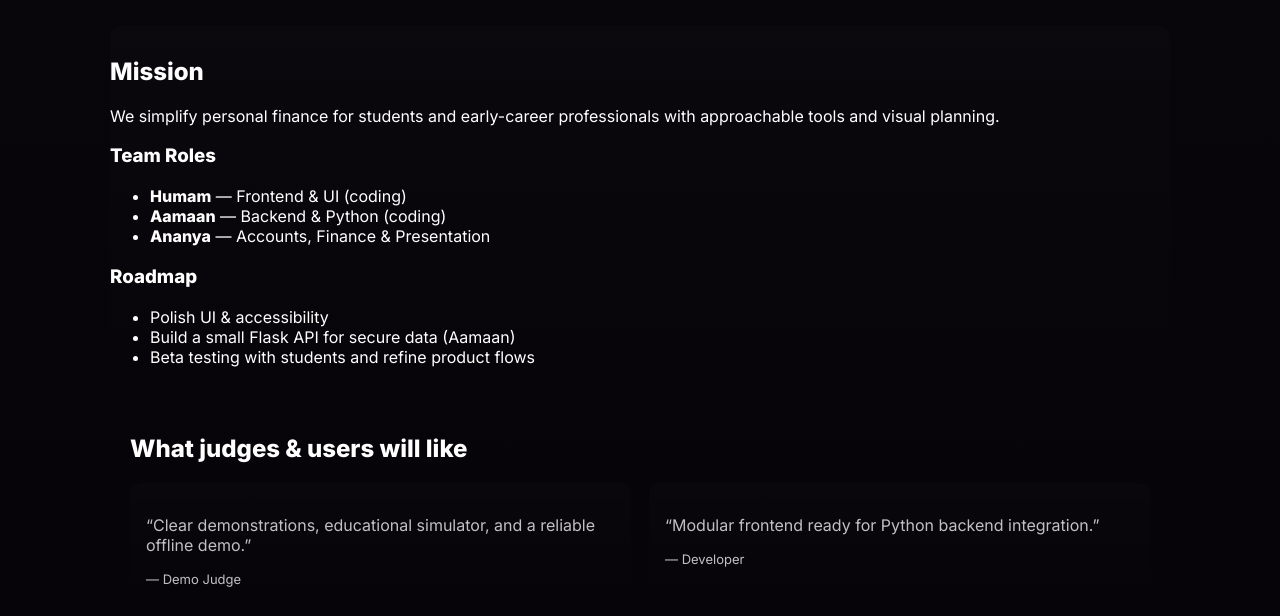
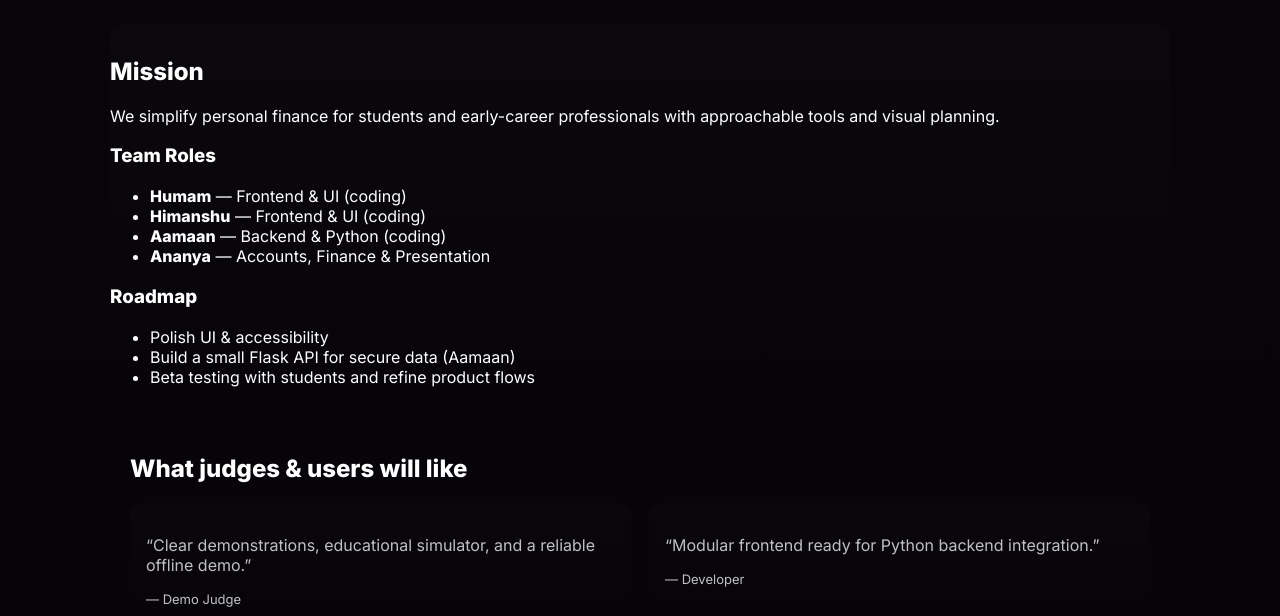
Before and after one commit to humamaziz/financial-platform, a plain HTML site: page about.html in a window 1280 px wide. Shown: the part 184-800 px from the top of the page. Drawn offline with Linux system fonts and the light colour scheme.

Commit message:
Update about.html

```diff
--- a/about.html
+++ b/about.html
@@ -47,6 +47,7 @@
       <h3>Team Roles</h3>
       <ul class="team-list">
         <li><strong>Humam</strong> — Frontend & UI (coding)</li>
+        <li><strong>Himanshu</strong> — Frontend & UI (coding)</li>
         <li><strong>Aamaan</strong> — Backend & Python (coding)</li>
         <li><strong>Ananya</strong> — Accounts, Finance & Presentation</li>
       </ul>
```
